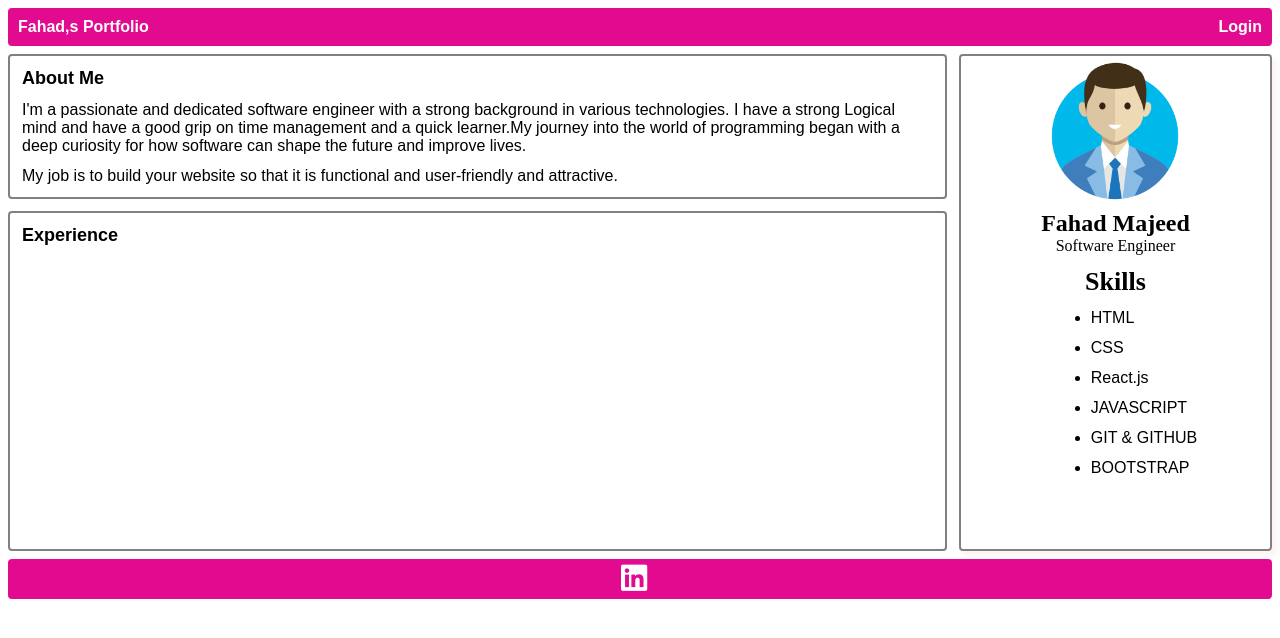
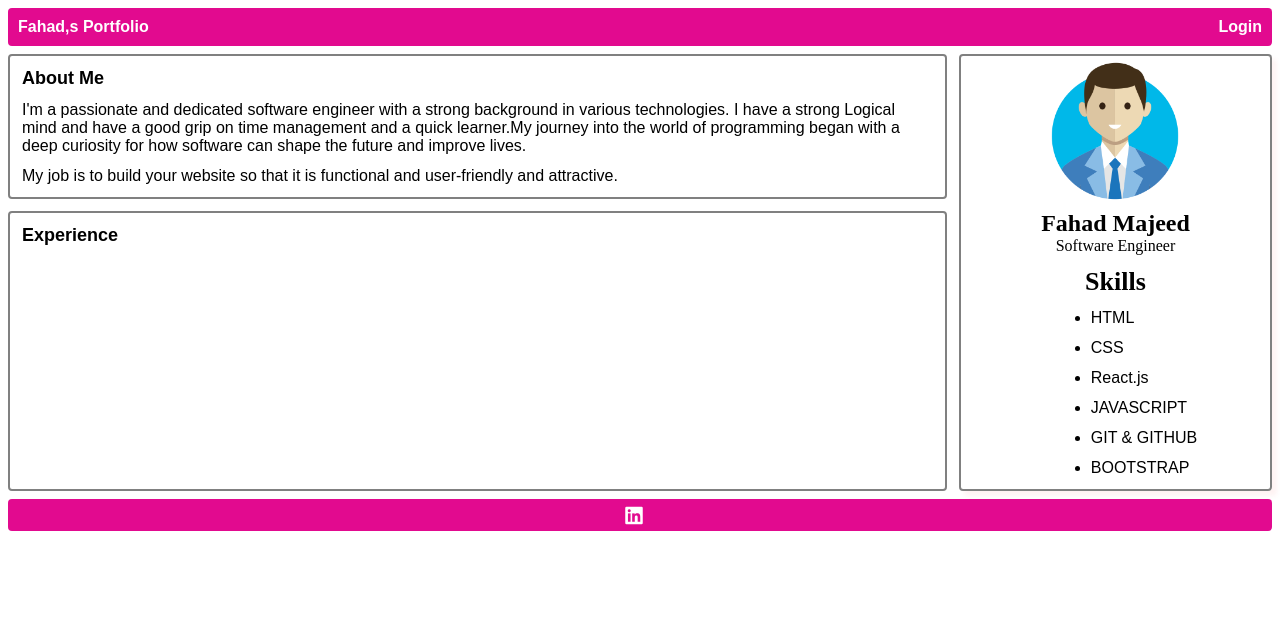
Before and after one commit to fahad1135/reactrepo, a plain HTML site: page index.html in a window 1280 px wide. Drawn offline with Linux system fonts and the light colour scheme.

Commit message:
adjust size

```diff
--- a/style.css
+++ b/style.css
@@ -67,7 +67,7 @@ nav .nav-link a {
   border: 2px solid gray;
   border-radius: 4px;
   margin-top: 12px;
-  height: 340px;
+  height: 280px;
 }
 
 .main-section .left-div .exp h1 {
@@ -124,7 +124,7 @@ nav .nav-link a {
 
   height: auto;
   background: rgb(226, 10, 143);
-  padding: 4px;
+  padding: 2px;
   border-radius: 4px;
 }
 
@@ -135,7 +135,7 @@ nav .nav-link a {
   font-family: sans-serif;
 }
 .footer .fa-brands {
-  font-size: 30px;
+  font-size: 20px;
   color: rgb(255, 255, 255);
   margin-right: 12px;
 }
```
